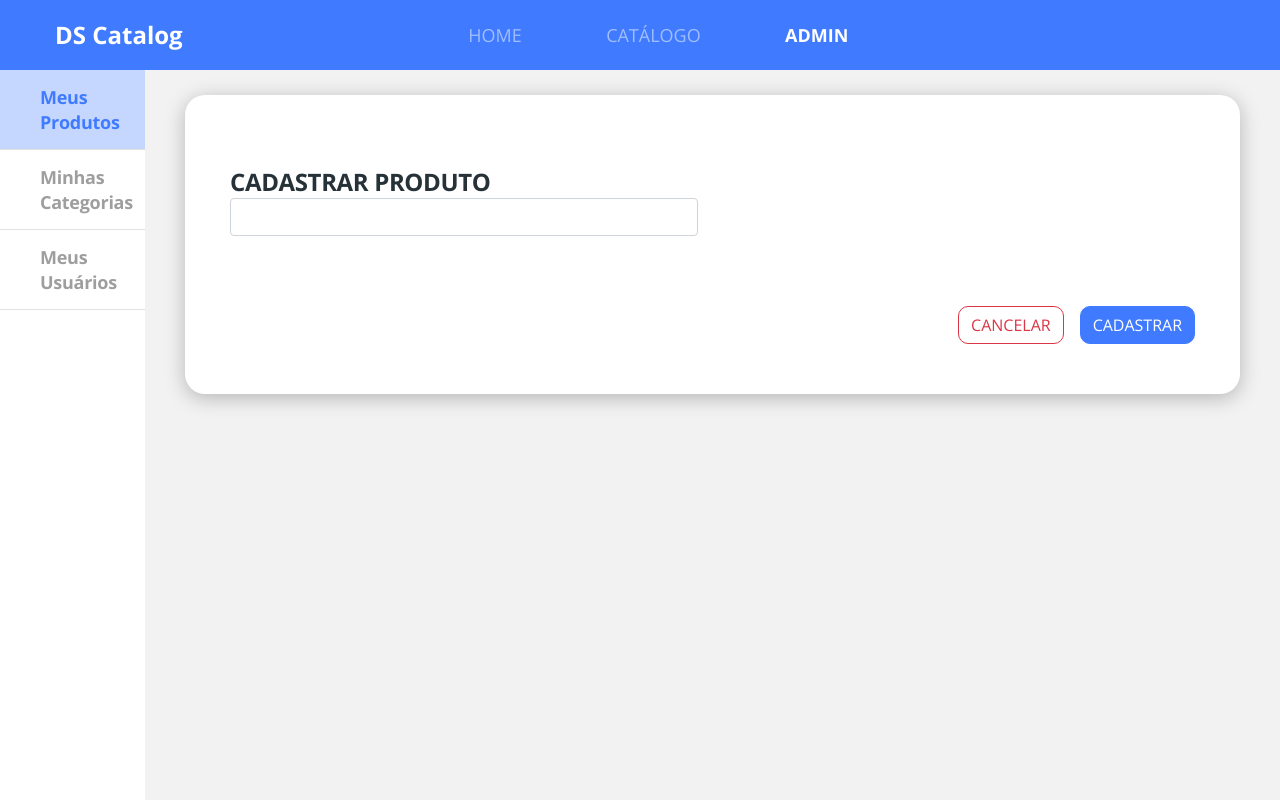
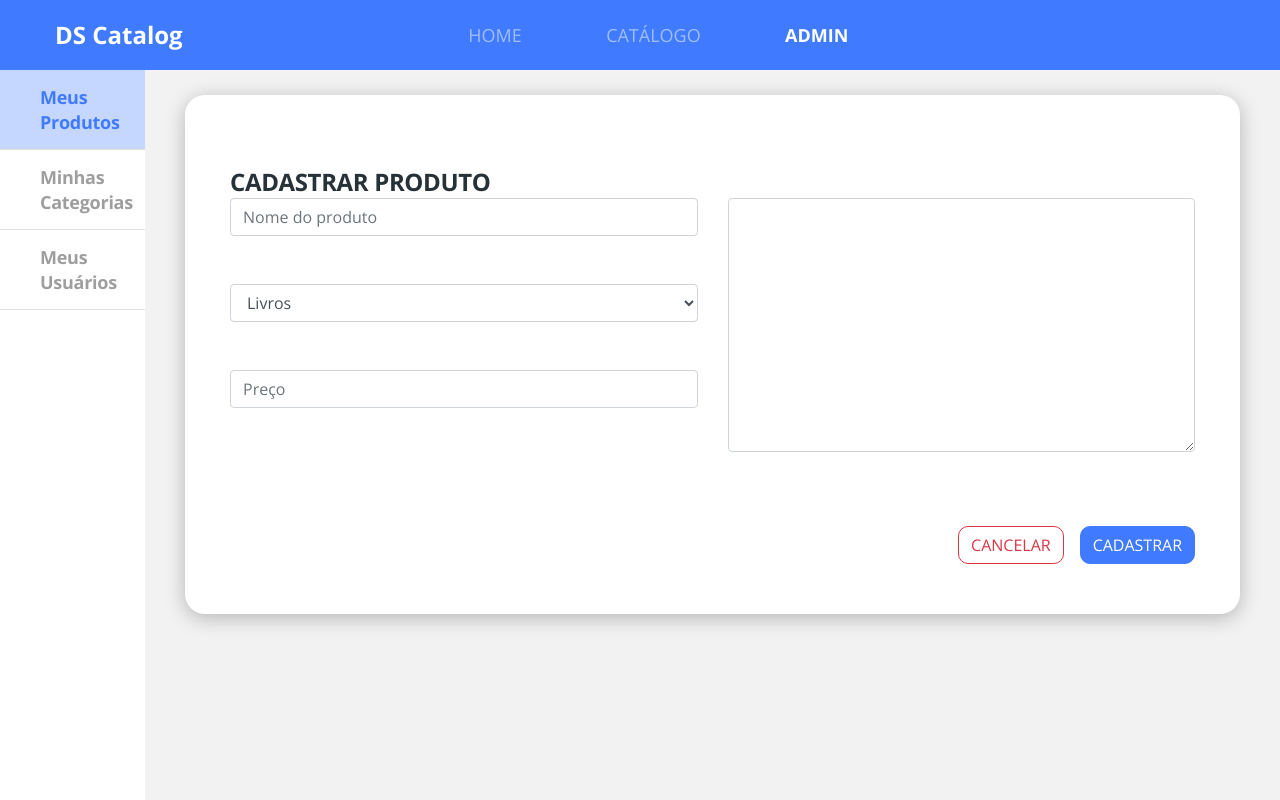
Before and after one commit to moisesguilherme/dscatalog-bootcamp-devsuperior, a React (Create React App) app in the folder front-web/: page /admin/products/create in a window 1280 px wide. Built offline with nearby package versions, Linux system fonts and the light colour scheme.

Commit message:
Add TextArea

```diff
--- a/front-web/src/pages/Admin/components/Products/Form/index.tsx
+++ b/front-web/src/pages/Admin/components/Products/Form/index.tsx
@@ -1,19 +1,98 @@
-import React from 'react';
+import { makeRequest } from 'core/utils/request';
+import React, { useState } from 'react';
 import BaseForm from '../../BaseForm';
 import './styles.scss';
 
+type FormState = {
+    name: string;
+    price: string;
+    category: string;
+    description: string;
+}
+
+type FormEvent = React.ChangeEvent<HTMLInputElement | HTMLSelectElement | HTMLTextAreaElement>;
+
 const Form = () => {
 
+    const [formData, setFormData] = useState<FormState>({
+        name: '',
+        price: '',
+        category: '1',
+        description: ''
+    });
+
+
+
+    const handleOnChange = (event: FormEvent) => {
+        const name = event.target.name;
+        const value = event.target.value;
+
+        setFormData(data => ({...data, [name]: value}));
+    }
+
+    const handleSubmit = (event: React.FormEvent<HTMLFormElement>) => {
+        event.preventDefault();
+
+        const playload = {
+            ...formData,
+            imgUrl : 'https://compass-ssl.xbox.com/assets/83/53/83534a33-0998-43dc-915a-4ec0a686d679.jpg?n=10202018_Panes-3-up-1400_Hero-SX_570x570.jpg',
+            categories: [{id: formData.category}]
+        }
+
+        makeRequest({ url: '/products', method: 'POST', data: playload })
+            .then(() => {
+                setFormData({ name:'', category: '', price: '', description: ''});
+            });
+    }
+
     return (
-        <div>
-            <BaseForm title="CADASTRAR UM PRODUTO">
-                <div className="row">
+        <form onSubmit={handleSubmit}>
+            <BaseForm title="cadastrar um produto">
+            <div className="row">
                     <div className="col-6">
-                        <input type="text" className="form-control" />
+                        <input
+                            value={formData.name}
+                            name="name"
+                            type="text"
+                            className="form-control mb-5"
+                            onChange={handleOnChange}
+                            placeholder="Nome do produto"
+                        />
+
+                        <select
+                            value={formData.category}
+                            className="form-control mb-5"
+                            onChange={handleOnChange}
+                            name="category"
+                        >
+
+                            <option value="1">Livros</option>
+                            <option value="3">Computadores</option>
+                            <option value="2">Eletrônicos</option>
+                        </select>
+
+                        <input
+                            value={formData.price}
+                            name="price"
+                            type="text"
+                            className="form-control mb-5"
+                            onChange={handleOnChange}
+                            placeholder="Preço"
+                        />
+                    </div>
+                    <div className="col-6">
+                        <textarea
+                            name="description"
+                            value={formData.description}
+                            onChange={handleOnChange}
+                            className="form-control"
+                            cols={30}
+                            rows={10}
+                        />
                     </div>
                 </div>
             </BaseForm>
-        </div>
+        </form>
     );
 }
 
```
